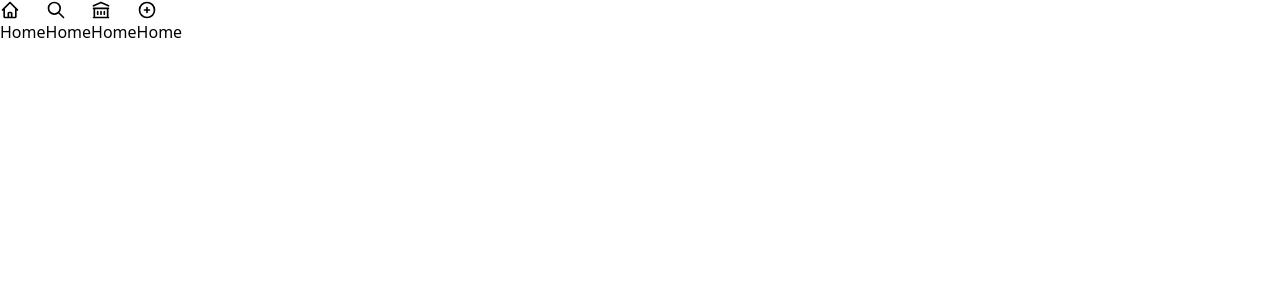
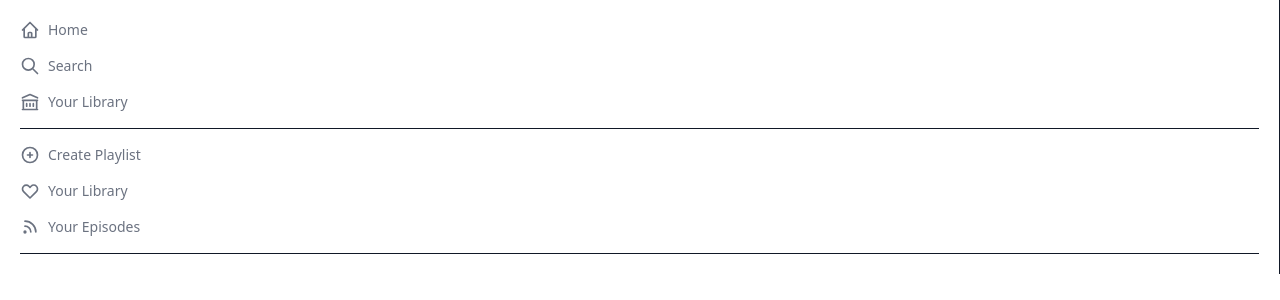
Before and after one commit to leonndp/spotify-clone, a Next.js app: page / in a window 1280 px wide. Shown: the top 300 px of the page. Built offline with nearby package versions, Linux system fonts and the light colour scheme.

Commit message:
Finished basic sidebar layout

```diff
--- a/components/Sidebar.jsx
+++ b/components/Sidebar.jsx
@@ -4,27 +4,46 @@
   SearchIcon,
   LibraryIcon,
   PlusCircleIcon,
+  RssIcon,
+  HeartIcon,
 } from '@heroicons/react/outline'
 
 function Sidebar() {
   return (
-    <div>
-      <button>
+    <div className="border-r border-gray-900 p-5 text-sm text-gray-500">
+      <div className="space-y-4">
+        <button className="flex items-center space-x-2 hover:text-white">
           <HomeIcon className="h-5 w-5" />
           <p>Home</p>
         </button>
-      <button>
+        <button className="flex items-center space-x-2 hover:text-white">
           <SearchIcon className="h-5 w-5" />
-        <p>Home</p>
+          <p>Search</p>
         </button>
-      <button>
+        <button className="flex items-center space-x-2 hover:text-white">
           <LibraryIcon className="h-5 w-5" />
-        <p>Home</p>
+          <p>Your Library</p>
         </button>
-      <button>
+
+        <hr className="border-t-[0.1px] border-gray-900" />
+
+        <button className="flex items-center space-x-2 hover:text-white">
           <PlusCircleIcon className="h-5 w-5" />
-        <p>Home</p>
+          <p>Create Playlist</p>
         </button>
+        <button className="flex items-center space-x-2 hover:text-white">
+          <HeartIcon className="h-5 w-5" />
+          <p>Your Library</p>
+        </button>
+        <button className="flex items-center space-x-2 hover:text-white">
+          <RssIcon className="h-5 w-5" />
+          <p>Your Episodes</p>
+        </button>
+
+        <hr className="border-t-[0.1px] border-gray-900" />
+
+        {/* Playlists */}
+      </div>
     </div>
   )
 }
```
Lines whose indentation alone changed are shown as unchanged.
